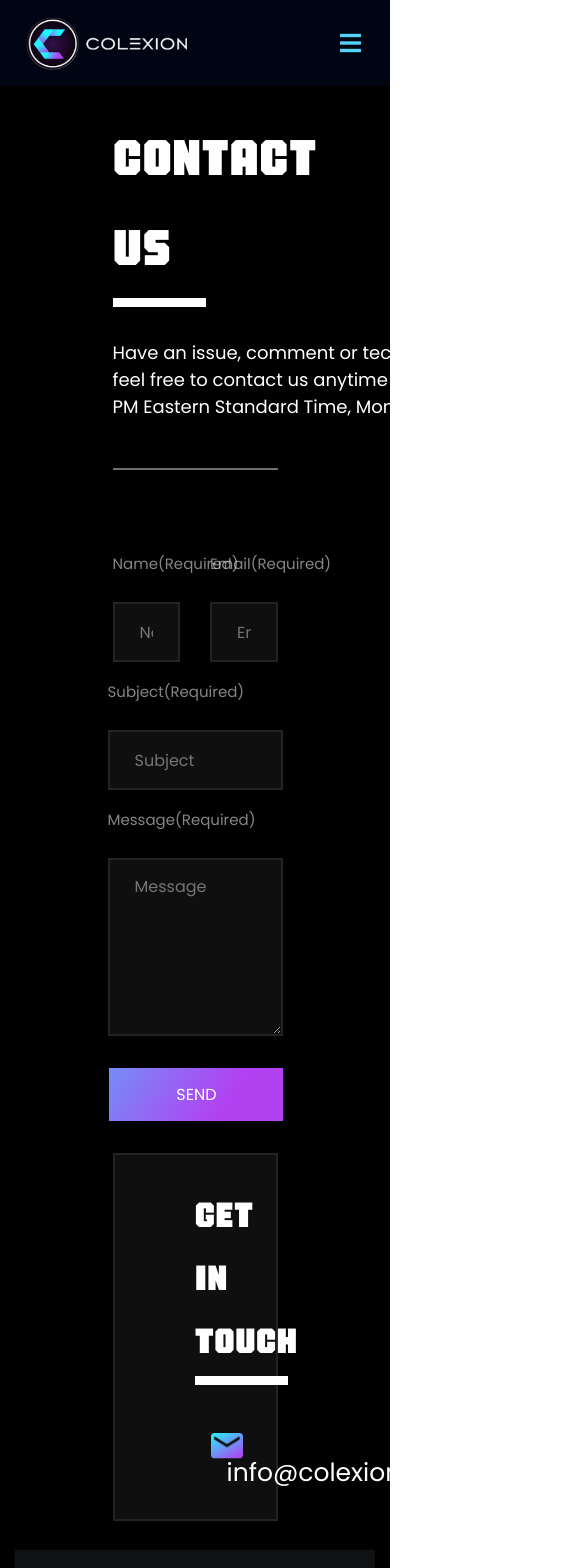
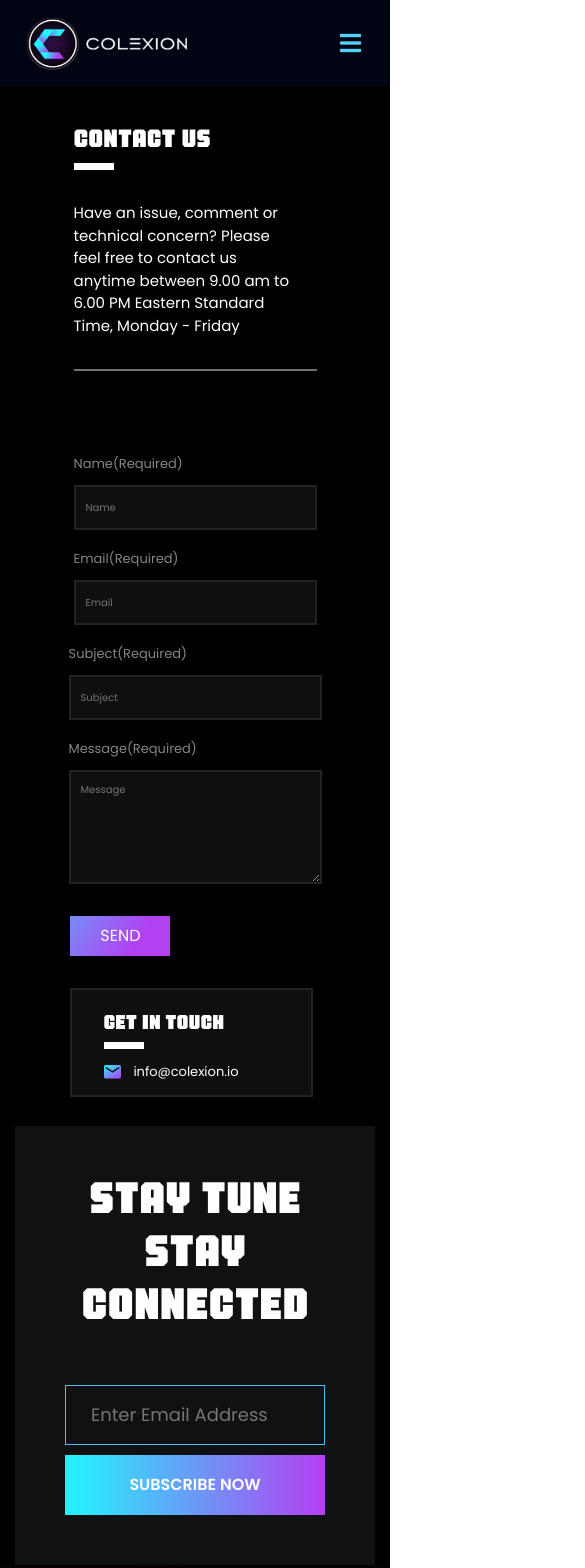
Before and after one commit to Hemant-1821/colexion, a React (Create React App) app: page /contactus in a window 390 px wide. Shown: the top 1568 px of the page, 585 px wide, since content can reach past the window. Built offline with nearby package versions, Linux system fonts and the light colour scheme.

Commit message:
contact us responsiveness added

```diff
--- a/src/Components/Contactus/Contactus.css
+++ b/src/Components/Contactus/Contactus.css
@@ -1,3 +1,4 @@
+@media only screen and (min-width: 768px ) {
     textarea:focus{
         outline: none;
     }
@@ -144,3 +145,157 @@ img.Icon-material-mail {
         text-align: left;
         color: #fff;
     }
+}
+
+@media only screen and (max-width: 767px) {
+    textarea:focus{
+        outline: none;
+    }
+
+    .contact-us-container{
+        background-color: black;
+        padding-left: 15%;
+        padding-right: 15%;
+        padding-bottom: 8%;
+    }
+
+    .contact-us {
+        padding-top: 2rem;
+        font-family: FTYOverKillMachinedNC;
+        font-size: 25px;
+        font-weight: normal;
+        font-stretch: normal;
+        font-style: normal;
+        line-height: 1.8;
+        letter-spacing: normal;
+        text-align: left;
+        color: #fff;
+    }
+
+    .underline {
+        width: 40px;
+        height: 7px;
+        background-color: #fff;
+    }
+
+    .contact-us-content {
+        margin-top: 2rem;
+        margin-bottom: 2rem;
+        width: 14rem;
+        font-family: Poppins;
+        font-size: 15px;
+        font-weight: normal;
+        font-stretch: normal;
+        font-style: normal;
+        line-height: 1.5;
+        letter-spacing: normal;
+        text-align: left;
+        color: #fff;
+    }
+
+    .divider {
+        margin-top: 1rem;
+        margin-bottom: 1rem;
+        height: 0;
+        border: solid 1px #707070;
+    }
+
+    .contact-form{
+        margin-top: 4rem;
+        margin-bottom: 2rem;
+    }
+
+    .contact-us-container input {
+        width: 100%;
+        height: 45px;
+        font-size: 10px;
+        padding: 0px 10px;
+        border: solid 2px #232323;
+        background-color: #0f0f0f;
+        color: #fff;
+    }
+
+    .contact-us-container button {
+        border: none;
+        color: white;
+        padding: 8px 30px 8px;
+        background-image: linear-gradient(123deg, #21f5fc -92%, #b241f2 67%);
+    }
+
+    .input-label {
+        opacity: 0.52;
+        font-family: Poppins;
+        font-size: 13px;
+        font-weight: normal;
+        font-stretch: normal;
+        font-style: normal;
+        line-height: 2;
+        letter-spacing: normal;
+        text-align: left;
+        color: #fff;
+        margin-top: 1rem;
+    }
+
+    .long-input{
+        padding-left: 10px;
+        padding-right: 10px;
+    }
+
+    .contact-us-container textarea {
+        width: 100%;
+        padding: 10px 10px;
+        font-size: 10px;
+        border: solid 2px #232323;
+        background-color: #0f0f0f;
+        color: #fff;
+    }
+
+    .submit-button{
+        margin-left: -0.2rem;
+        margin-top: 2rem;
+    }
+
+    .get-in-touch-container{
+        width: 100%;
+        padding: 1rem 1rem 1rem 2rem;
+        border: solid 2px #232323;
+        background-color: #0f0f0f;
+        margin-left: -4px;
+    }
+
+    .get-in-touch {
+        font-family: FTYOverKillMachinedNC;
+        font-size: 20px;
+        font-weight: normal;
+        font-stretch: normal;
+        font-style: normal;
+        line-height: 1.8;
+        letter-spacing: normal;
+        text-align: left;
+        color: #fff;
+    }
+
+    .email-container{
+        margin-top: 1rem;
+        margin-left: -4px;
+    }
+
+    img.Icon-material-mail {
+        width: 25.9px;
+        height: 14.3px;
+        object-fit: contain;
+    }
+
+    .colexion-email {
+        margin-left: 0.5rem;
+        font-family: Poppins;
+        font-size: 13px;
+        font-weight: normal;
+        font-stretch: normal;
+        font-style: normal;
+        line-height: 1.1;
+        letter-spacing: normal;
+        text-align: left;
+        color: #fff;
+    }
+}
--- a/src/Components/Contactus/Contactus.js
+++ b/src/Components/Contactus/Contactus.js
@@ -15,11 +15,11 @@ const Contactus = () => {
                 <div className="divider"></div>
                 <form className="contact-form">
                     <div className="row">
-                        <div className="col-6">
+                        <div className="col-md-6">
                             <label for="name" className="input-label">Name(Required)</label>
                             <input id="name"placeholder="Name" type="text"></input>
                         </div>
-                        <div className="col-6">
+                        <div className="col-md-6">
                         <label for="email" className="input-label">Email(Required)</label>
                             <input id="email" placeholder="Email" type="email"></input>
                         </div>
```
Lines whose indentation alone changed are shown as unchanged.
